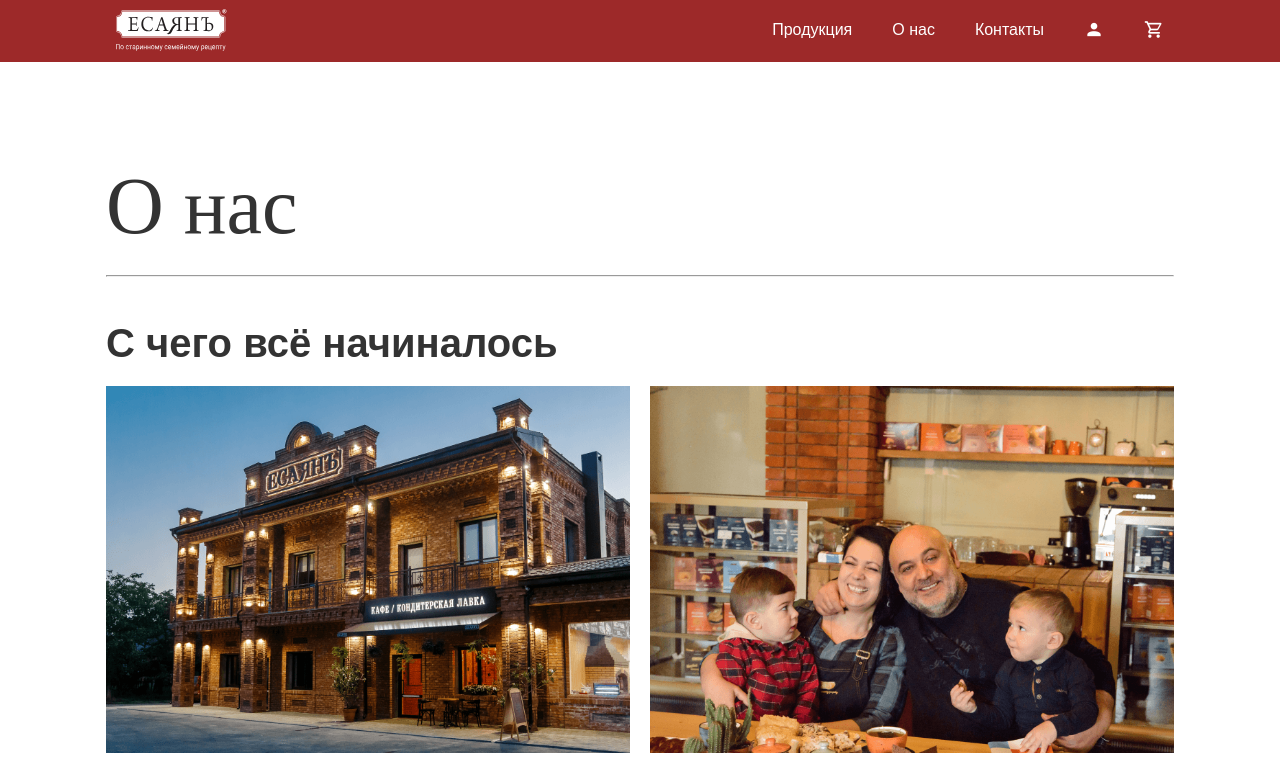
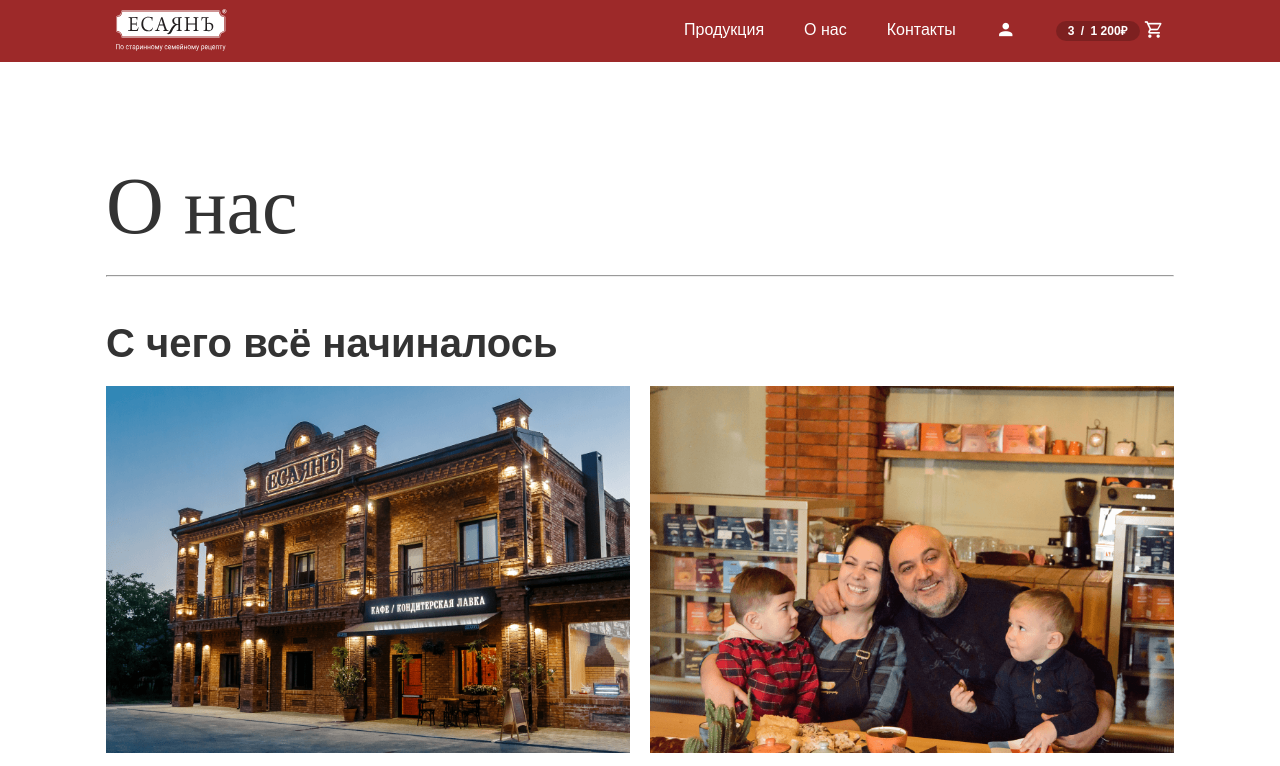
Before and after one commit to 2br-dev/Esayan-redesign_Layout, a website: page src/html/about.html in a window 1280 px wide. Shown: the top 766 px of the page. Drawn offline with nearby package versions, Linux system fonts and the light colour scheme; files that its build step writes are made by us from their sources; files whose address does not match are found by name.

Commit message:
Добавил количество/сумму в корзину в навбаре

```diff
--- a/src/html/parts/nav.html
+++ b/src/html/parts/nav.html
@@ -26,7 +26,16 @@
                     <li><a>Регистрация</a></li>
                 </ul>
             </li>
-            <li><a href="/checkout.html"><i class="mdi mdi-cart-outline"></i></a></li>
+            <li>
+                <a href="/checkout.html" class="cart">
+                    <span class="cart-wrapper">
+                        <span class="count">3</span>
+                        <span class="separator">/</span>
+                        <span class="total">1 200₽</span>
+                    </span>
+                    <i class="mdi mdi-cart-outline"></i>
+                </a>
+            </li>
             <li><a href="#mobile-menu" class="sidenav-trigger waves-effect"><i class="mdi mdi-menu"></i></a></li>
         </ul>
     </nav>
--- a/src/scss/parts/_nav.scss
+++ b/src/scss/parts/_nav.scss
@@ -91,6 +91,25 @@ header{
                     & i.mdi{
                         font-size: 20px;
                     }
+
+                    &.cart{
+
+                        & .cart-wrapper{
+
+                            font-weight: bold;
+                            font-size: 12px;
+                            line-height: 20px;
+                            display: inline-block;
+                            padding: 0 12px;
+                            background: rgba(black, .2);
+                            transform: translateY(-2px);
+                            border-radius: 10px;
+
+                            & .separator{
+                                margin: 0 3px;
+                            }
+                        }
+                    }
                 }
             }
         }
```
Also changed, not shown: release/about.html, release/catalog.html, release/checkout.html, release/contacts.html, release/css/master.css, release/index.html, release/product.html, release/profile.html.
